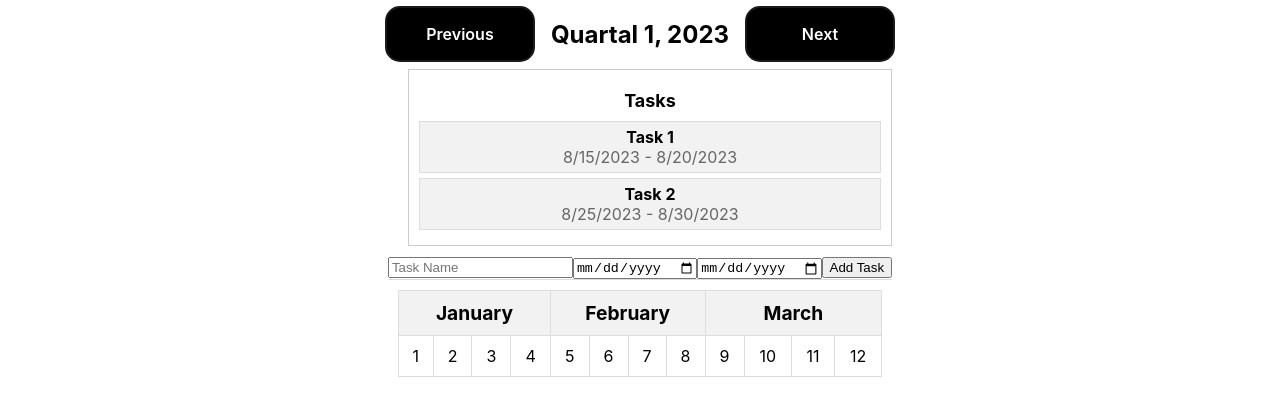
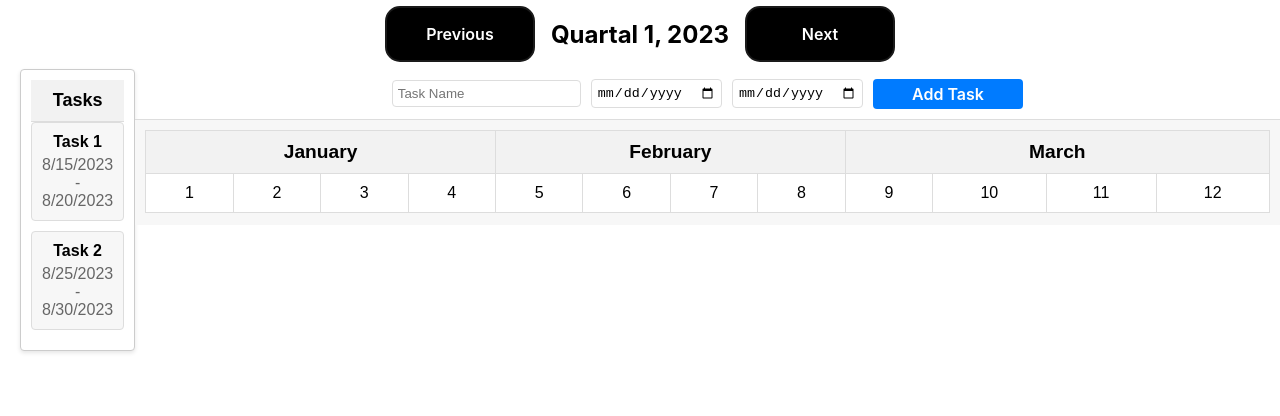
Before and after one commit to TauriRu/kvartalivaade-tabel, a React (Create React App) app: page / in a window 1280 px wide. Shown: the top 416 px of the page. Built offline with nearby package versions, Linux system fonts and the light colour scheme.

Commit message:
added new css for calendar

```diff
--- a/src/components/Calendar/Calendar.css
+++ b/src/components/Calendar/Calendar.css
@@ -1,4 +1,9 @@
 /* Calendar.css */
+.calendarContainer {
+  display: flex;
+  width: 100%;
+  font-family: Arial, sans-serif;
+}
 
 .calendar {
   display: flex;
@@ -11,6 +16,8 @@
   display: flex;
   border-top: 1px solid #ddd;
   padding: 10px;
+  overflow-x: auto;
+  background-color: #f7f7f7;
 }
 
 table {
@@ -29,41 +36,101 @@ table {
   text-align: center;
   padding: 10px;
   border: 1px solid #ddd;
+  white-space: nowrap;
 }
 
 .month-cell {
   font-size: 1.2em;
   font-weight: bold;
   background-color: #f2f2f2;
+  position: sticky;
+  top: 0;
+  z-index: 2;
 }
 
-/* Alternating row background color */
+.week-cell {
+  background-color: #fff;
+}
+
 .week-row:nth-child(even) .week-cell {
   background-color: #f2f2f2;
 }
+
 .task-section {
+  flex: 1;
   border: 1px solid #ccc;
   padding: 10px;
   margin-left: 20px;
+  background-color: #fff;
+  box-shadow: 0 2px 4px rgba(0, 0, 0, 0.1);
+  border-radius: 4px;
 }
 
 .task-header {
   font-weight: bold;
   font-size: 18px;
   padding: 10px;
+  background-color: #f2f2f2;
+  border-bottom: 1px solid #ddd;
+}
+
+.task-list {
+  margin-top: 10px;
 }
 
 .task {
-  background-color: #f2f2f2;
+  background-color: #f7f7f7;
   border: 1px solid #ddd;
-  padding: 5px;
-  margin-bottom: 5px;
+  padding: 10px;
+  margin-bottom: 10px;
+  border-radius: 4px;
+  transition: background-color 0.2s;
+}
+
+.task:hover {
+  background-color: #e0e0e0;
 }
 
 .task-name {
   font-weight: bold;
+  margin-bottom: 5px;
 }
 
 .task-dates {
   color: #666;
 }
+
+.add-task {
+  display: flex;
+  align-items: center;
+  margin-bottom: 10px;
+  justify-content: center;
+}
+
+.add-task input[type="text"],
+.add-task input[type="date"] {
+  padding: 5px;
+  margin-right: 10px;
+  border: 1px solid #ddd;
+  border-radius: 4px;
+}
+
+.add-task input[type="text"]:focus,
+.add-task input[type="date"]:focus {
+  outline: none;
+  border-color: #007bff;
+}
+
+.add-task button {
+  padding: 5px 10px;
+  background-color: #007bff;
+  color: #fff;
+  border: none;
+  border-radius: 4px;
+  cursor: pointer;
+  transition: background-color 0.2s;
+}
+
+.add-task button:hover {
+  background-color: #0056b3;
+}
--- a/src/components/Calendar/Calendar.tsx
+++ b/src/components/Calendar/Calendar.tsx
@@ -117,7 +117,7 @@ const Calendar: React.FC<CalendarProps> = ({ currentQuarter }) => {
             value={newTaskEndDate}
             onChange={(e) => setNewTaskEndDate(e.target.value)}
           />
-          <button onClick={handleAddTask}>Add Task</button>
+          <button className="button" onClick={handleAddTask}>Add Task</button>
         </div>
         <div className="calendar-body">
 
```
